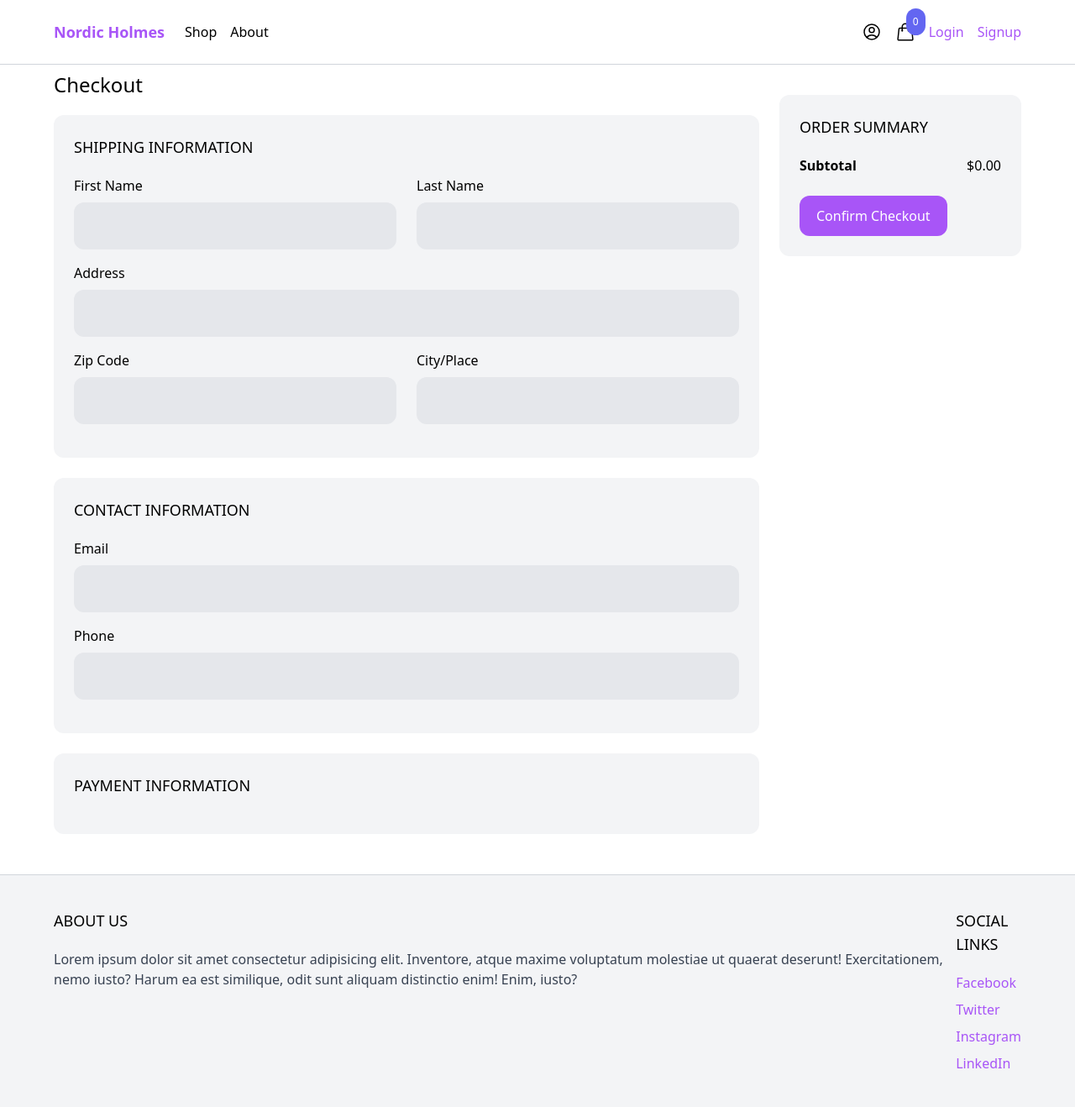
After one commit to mmtq/eCommerce_Website_Django, a Django app: page /cart/checkout/ in a window 1280 px wide. The commit adds this page. Shown: the whole page at 84% size. Run offline with Django 5.2, Linux system fonts and the light colour scheme; some libraries are stand-ins or nearby versions.

Commit message:
added cart and checkout template

```diff
--- /dev/null
+++ b/cart/templates/cart/checkout.html
@@ -0,0 +1,63 @@
+{%extends 'core/base.html'%}
+
+{%block content%}
+<div class="max-w-6xl mx-auto flex flex-wrap items-start py-6 px-6 xl:px-0">
+    <div class="products w-full lg:w-3/4 -mt-4 items-center flex-wrap">
+        <h1 class="mb-5 text-2xl">Checkout</h1>
+        <div class="w-full pr-6">
+            <div class="mb-6 p-6 bg-gray-100 rounded-xl">
+                <h2 class="mb-5 uppercase text-lg">Shipping Information</h2>
+                <div class="flex space-x-6">
+                    <div class="w-1/2 mb-4">
+                        <label for="first_name" class="inline-block mb-2">First Name</label>
+                        <input type="text" name="first_name" id="first_name" class="p-4 bg-gray-200 w-full rounded-xl">
+                    </div>
+                    <div class="w-1/2 mb-4">
+                        <label for="last_name" class="inline-block mb-2">Last Name</label>
+                        <input type="text" name="last_name" id="last_name" class="p-4 bg-gray-200 w-full rounded-xl">
+                    </div>
+                </div>
+                <div class="mb-4">
+                    <label for="address" class="inline-block mb-2">Address</label>
+                    <input type="text" name="email" id="email" class="p-4 bg-gray-200 w-full rounded-xl">
+                </div>
+
+                <div class="flex space-x-6">
+                    <div class="w-1/2 mb-4">
+                        <label for="zipcode" class="inline-block mb-2">Zip Code</label>
+                        <input type="text" name="zipcode" class="p-4 bg-gray-200 w-full rounded-xl">
+                    </div>
+                    <div class="w-1/2 mb-4">
+                        <label for="city" class="inline-block mb-2">City/Place</label>
+                        <input type="text" name="city" class="p-4 bg-gray-200 w-full rounded-xl">
+                    </div>
+                </div>
+            </div>
+            <div class="mb-6 p-6 bg-gray-100 rounded-xl">
+                <h2 class="mb-5 uppercase text-lg">Contact Information</h2>
+                <div class="mb-4">
+                    <label for="email" class="inline-block mb-2">Email</label>
+                    <input type="email" name="email" id="email" class="p-4 bg-gray-200 w-full rounded-xl">
+                </div>
+                <div class="mb-4">
+                    <label for="phone" class="inline-block mb-2">Phone</label>
+                    <input type="tel" name="phone" id="phone" class="p-4 bg-gray-200 w-full rounded-xl">
+                </div>
+            </div>
+            <div class="mb-6 p-6 bg-gray-100 rounded-xl">
+                <h2 class="mb-5 uppercase text-lg">Payment Information</h2>
+            </div>
+        </div>
+    </div>
+    <div class="summary w-full lg:w-1/4 p-6 bg-gray-100 rounded-xl mt-3">
+        <h2 class="uppercase text-lg mb-5">Order Summary</h2>
+        <div class="mb-6 flex justify-between">
+            <span class="font-semibold">Subtotal</span>
+            <span>$0.00</span>
+        </div>
+
+        <a href="#" class="inline-block px-5 py-3 rounded-xl bg-purple-500 text-white hover:bg-purple-600">Confirm Checkout</a>
+    </div>
+
+</div>
+{%endblock%}
--- a/cart/views.py
+++ b/cart/views.py
@@ -8,3 +8,9 @@ def add_to_cart(request, product_id):
     cart.add(product_id)
 
     return render(request, 'cart/menu_cart.html')
+
+def cart(request):
+    return render(request, 'cart/cart.html')
+
+def checkout(request):
+    return render(request, 'cart/checkout.html')
--- a/core/templates/core/base.html
+++ b/core/templates/core/base.html
@@ -132,7 +132,7 @@
         {% endblock %}
     </main>
 
-    <footer class="bg-gray-100">
+    <footer class="bg-gray-100 border-t border-gray-300">
         <div class="max-w-6xl mx-auto py-10 px-6 xl:px-0 md:flex justify-between">
             <div class="footer-left mb-12 md:mb-0">
                 <h2 class="mb-5 uppercase text-lg">About Us</h2>
--- a/eCommerce/urls.py
+++ b/eCommerce/urls.py
@@ -18,13 +18,15 @@ from django.contrib import admin
 from django.urls import path, include
 from core.views import index, shop
 from product.views import product
-from cart.views import add_to_cart
+from cart.views import add_to_cart, cart, checkout
 urlpatterns = [
     path('admin/', admin.site.urls),
     path('accounts/', include('allauth.urls')),
     path("__reload__/", include("django_browser_reload.urls")),
     path('', index),
     path('shop/', shop, name='shop'),
+    path('cart/', cart, name='cart'),
+    path('cart/checkout/', checkout, name='checkout'),
     path('product/<str:slug>/', product, name='product'),
     path('add-to-cart/<int:product_id>/', add_to_cart, name='add_to_cart'),
 ]
```
Also changed, not shown: cart/templates/cart/cart.html (added, +52 -0 lines), db.sqlite3.
